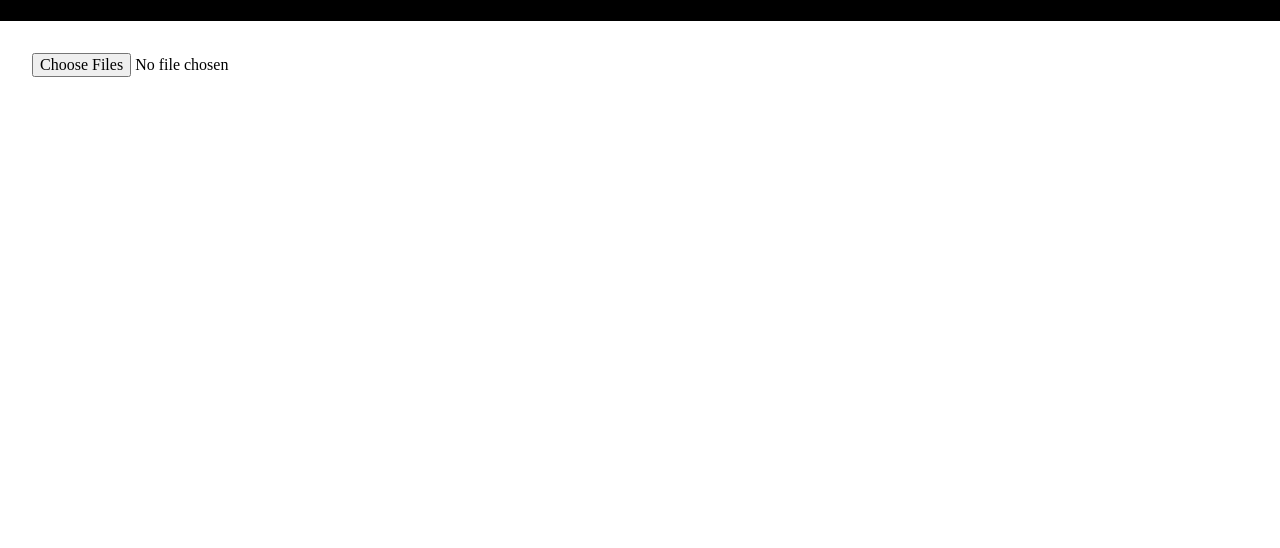
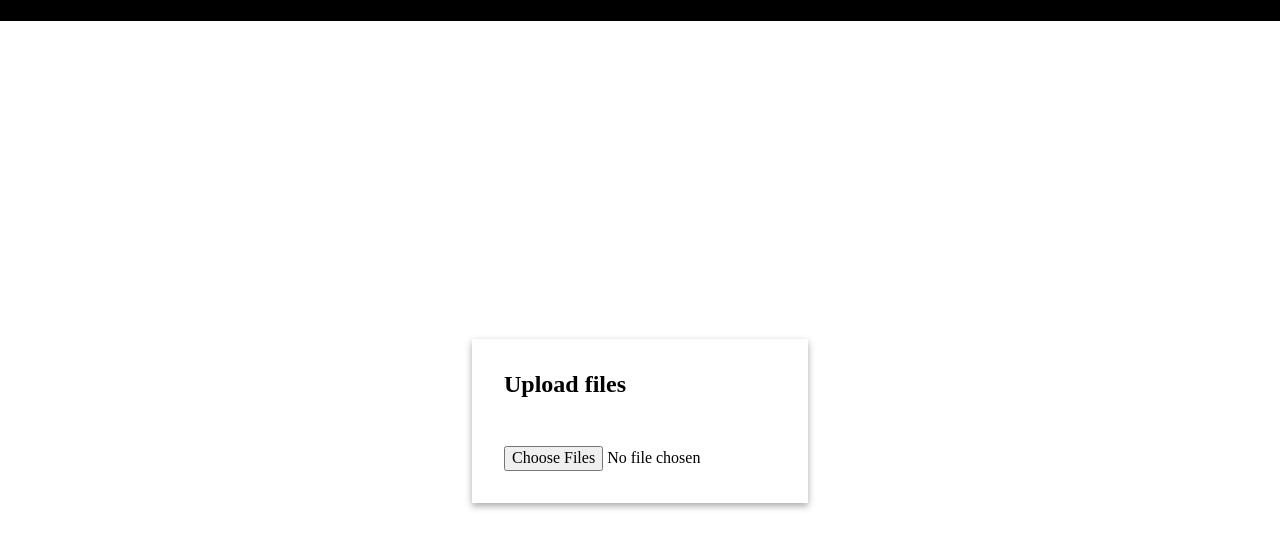
Before and after one commit to Pyogenics/Tanki-map-toolkit, a plain HTML site: page tara.html in a window 1280 px wide. Shown: the part 64-612 px from the top of the page. Drawn offline with nearby package versions, Linux system fonts and the light colour scheme.

Commit message:
Created basic, WIP file upload popup

```diff
--- a/scripts/tara/main.js
+++ b/scripts/tara/main.js
@@ -32,6 +32,12 @@ function main()
 
 function loadTaras(event)
 {
+	// Hide pop up before loading files
+	const popup = document.getElementById("upload-files-popup");
+	popup.classList.add("hidden");
+	const main = document.getElementsByTagName("main")[0];
+	main.classList.remove("hidden");
+
 	console.log("Loading taras");
 
 	// XXX: Add a check if we have tara files or not and for empty uploads
@@ -57,7 +63,6 @@ function unPackTara(event)
 		console.error(event.target.Error);
 	});
 	tara.parse(event.target.result);
-	tara.parse();
 }
 
 /* Error events */
--- a/style/global.css
+++ b/style/global.css
@@ -13,5 +13,8 @@ header h1 {
 
 .flex-container {
 	display: flex;
-	justify-content: space-between;
 }
+
+.hidden {
+	display: none;
+}
--- a/style/index.css
+++ b/style/index.css
@@ -1,5 +1,6 @@
 #Tools {
 	padding: 2em;
+	justify-content: space-between;
 }
 
 #Tools a {
--- a/style/tara.css
+++ b/style/tara.css
@@ -1,3 +1,23 @@
+body {
+	overflow: hidden;
+}
+
 main {
 	padding: 2em;
 }
+
+#upload-files-popup {
+	justify-content: center;
+	align-items: center;
+	height: 100%; /* FIXME: Not perfectly center and bad */
+}
+
+#upload-files-popup div {
+	padding: 2em;
+	box-shadow: rgba(0, 0, 0, 0.35) 0px 3px 7px;
+}
+
+#upload-files-popup div h2 {
+	margin-top: 0%;
+	margin-bottom: 2em;
+}
--- a/tara.html
+++ b/tara.html
@@ -26,11 +26,15 @@
 <header>
 	<h1>Tara utility</h1>
 </header>
-<main>
+<main class="hidden">
+
+</main>
+<div id="upload-files-popup" class="flex-container">
 <div>
-	<input type="file" webkitdirectory multiple id="tara-input"></input>
+	<h2>Upload files</h2>
+        <input type="file" webkitdirectory multiple id="tara-input"></input>
 </div>
-</main>
+</div>
 	<!-- Load scripts after content for speed -->
 	<script type="importmap">
 	{
```
